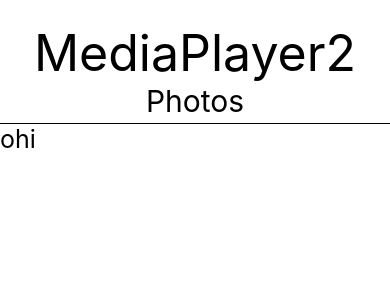
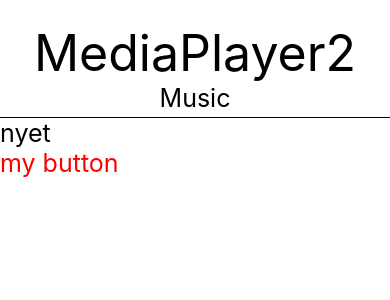
Before and after one commit to Simas2006/MediaPlayer2, a React Native app in the folder mp2-mobile-app/: screen / in a window 390 px wide. Shown: the top 300 px of the page. Built offline with nearby package versions, Linux system fonts and the light colour scheme.

Commit message:
Implement button component + start off with MusicListPage

```diff
--- a/mp2-mobile-app/App.js
+++ b/mp2-mobile-app/App.js
@@ -1,14 +1,21 @@
 import React from 'react';
-import {StyleSheet,Text,View} from 'react-native';
+import {StyleSheet,TouchableOpacity,Text,View} from 'react-native';
 
 export default class App extends React.Component {
+  constructor() {
+    super();
+    this.state = {
+      path: [],
+      mode: 0
+    }
+  }
   render() {
     return (
-      <View>
-        <Title text="Photos" />
-        <Text style={styles.normalText}>ohi</Text>
-      </View>
+      <MusicListPage path={this.state.path} mode={this.state.mode} update={this.updatePageState} />
     );
+  }
+  retrieveData(message,callback) {
+    callback(message + "_sage");
   }
 }
 
@@ -24,6 +31,33 @@ class Title extends React.Component {
   }
 }
 
+class Button extends React.Component {
+  render() {
+    return (
+      <TouchableOpacity onPress={this.props.onPress}>
+        <Text style={this.props.style}>{this.props.text}</Text>
+      </TouchableOpacity>
+    );
+  }
+}
+
+class MusicListPage extends React.Component {
+  constructor() {
+    super();
+    this.state = {}
+  }
+  render() {
+    //this.props.retrieveData("havanese");
+    return (
+      <View>
+        <Title text={"Music" + (this.props.path.length > 0 ? "/" : "") + this.props.path.join("/")} />
+        <Text style={styles.normalText}>{this.props.mode == 1 ? "DA" : "nyet"}</Text>
+        <Button onPress={_ => console.log("my button!")} text="my button" style={styles.redText} />
+      </View>
+    );
+  }
+}
+
 var styles = StyleSheet.create({
   bigText: {
     fontSize: 50,
@@ -34,9 +68,18 @@ var styles = StyleSheet.create({
   normalText: {
     fontSize: 25
   },
+  redText: {
+    fontSize: 25,
+    color: "red"
+  },
   titleText: {
-    fontSize: 30,
+    fontSize: 25,
     textAlign: "center",
+  },
+  normalButton: {
+    fontSize: 25,
+    textAlign: "left",
+    color: "black"
   },
   hr: {
     borderBottomColor: "black",
```
